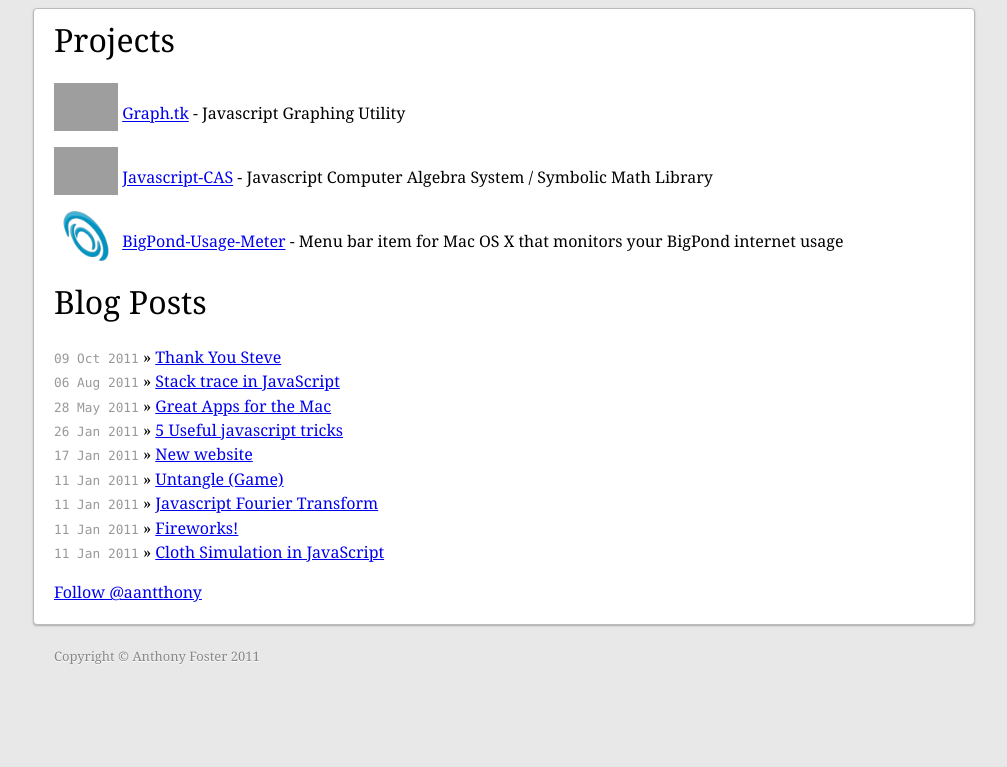
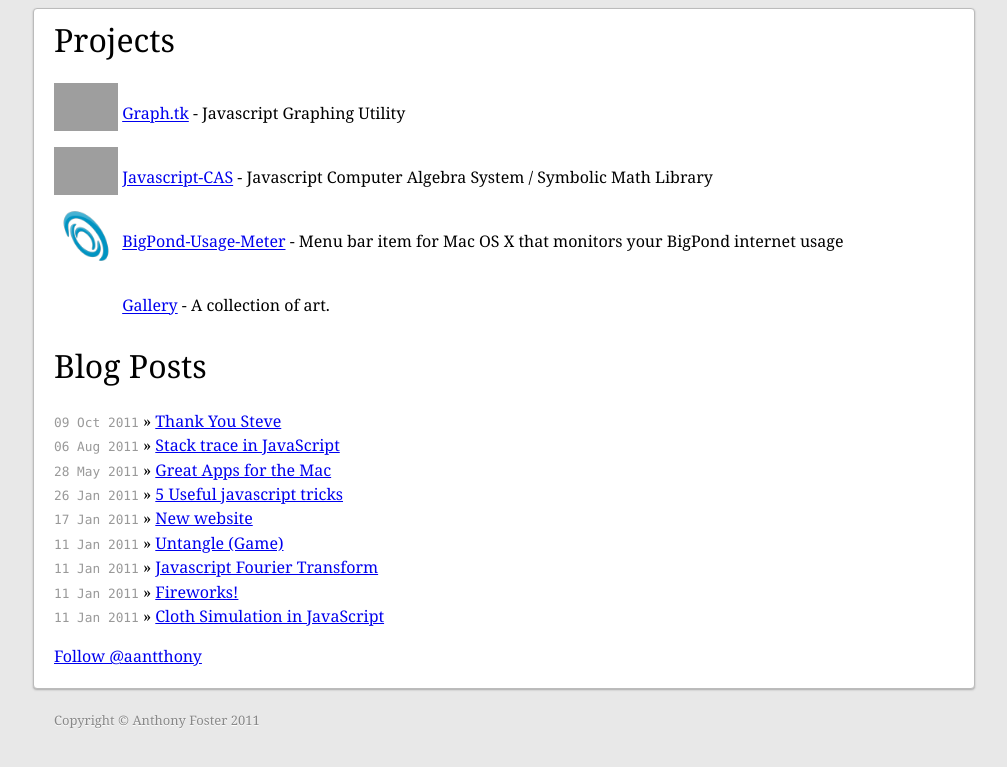
Before and after one commit to aantthony/url3.tk, a Jekyll site: the page built from index.html, in a window 1280 px wide, cut to the strip 152-919 px from the top of the page. Shown: the whole strip, without its empty margins (136-1143 px from the left). Built offline with Jekyll 4.4.1, drawn with Linux system fonts in a browser that asks for light colours; comment, search, counter and statistics services are not loaded; grey boxes are pictures that could not be loaded.

Commit message:
gallery link

```diff
--- a/index.html
+++ b/index.html
@@ -9,6 +9,7 @@ title: Anthony Foster
         <li><a href="http://graph.tk/about/"><div class="icon"><img src="http://graph.tk/about/resources/logo.png" width="64" /></div></a> <a href="http://graph.tk/about/">Graph.tk</a> - Javascript Graphing Utility</li>
         <li><a href="http://aantthony.github.com/javascript-cas/"><div class="icon"><img src="http://aantthony.github.com/javascript-cas/icon.png" width="64" /></div></a> <a href="http://aantthony.github.com/javascript-cas/">Javascript-CAS</a> - Javascript Computer Algebra System / Symbolic Math Library</li>
         <li><a href="http://aantthony.github.com/BigPond-Usage-Meter/"><div class="icon"><img src="images/icons/bp.png" width="50" /></div></a> <a href="http://aantthony.github.com/BigPond-Usage-Meter/">BigPond-Usage-Meter</a> - Menu bar item for Mac OS X that monitors your BigPond internet usage</li>
+<li><a href="/gallery"><div class="icon"><img src="images/icons/bp.png" width="50" style="opacity:0.0" /></div></a> <a href="/gallery">Gallery</a> - A collection of art.</li>
     </ul>
     <h1>Blog Posts</h1>
     <ul class="posts">
```
